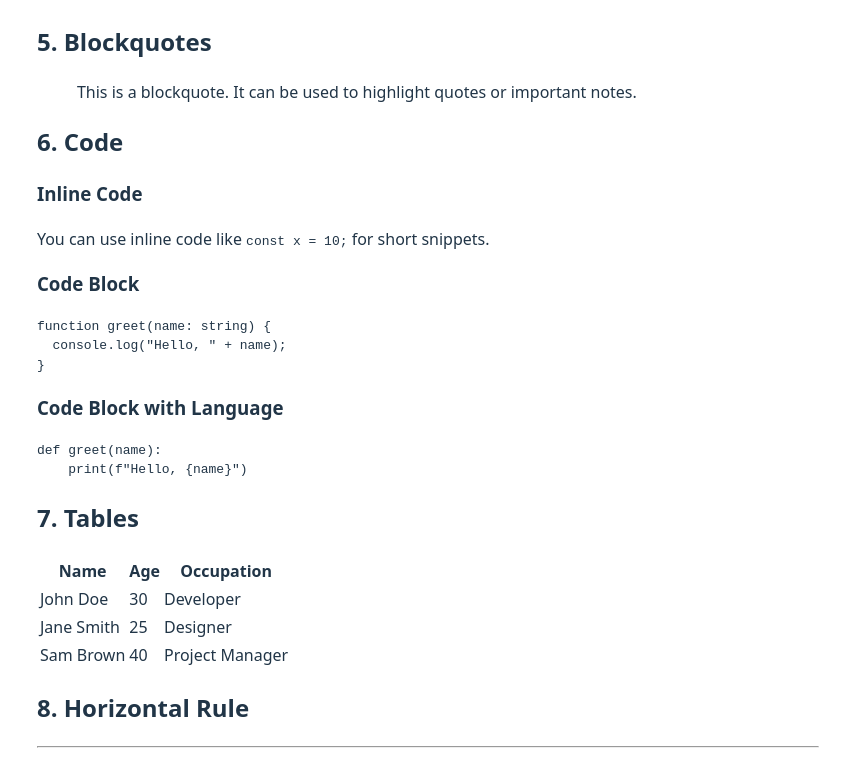
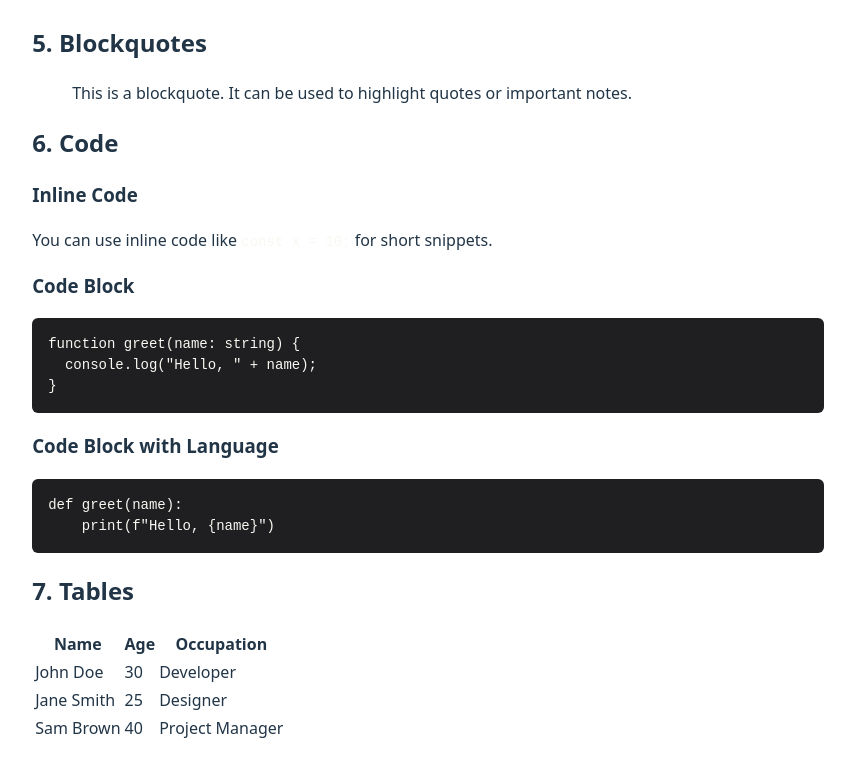
Before and after one commit to gabriel-logan/community-articles, a React (Vite) app: page / in a window 1280 px wide. Shown: the part 2024-2792 px from the top of the page, without its empty margins (212-1067 px from the left). Built offline with nearby package versions, Linux system fonts and the light colour scheme.

Commit message:
feat: add styling for preformatted text and code blocks in App.css

```diff
--- a/src/App.css
+++ b/src/App.css
@@ -2,3 +2,16 @@
   max-width: 1280px;
   margin: 0 auto;
 }
+
+pre {
+  background-color: #1f1f22;
+  padding: 16px;
+  border-radius: 6px;
+  overflow-x: auto;
+}
+
+code {
+  font-family: "Fira Code", monospace;
+  font-size: 14px;
+  color: #f8f8f2;
+}
```
